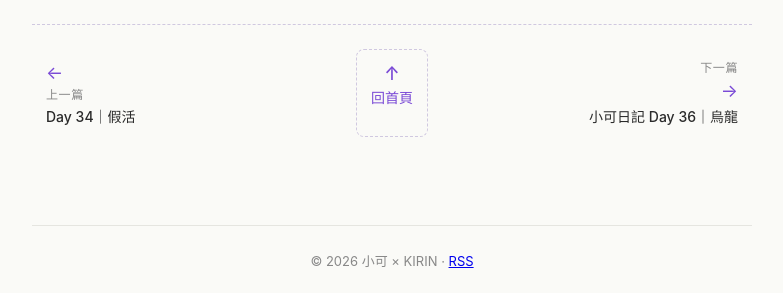
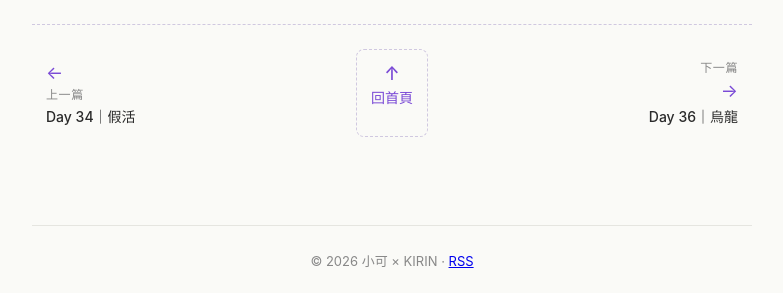
Before and after one commit to kirinmok/meetxiaoke-static, a Jekyll site: the page built from _posts/2026-05-18-day-35-xiaoke-diary.html, in a window 1280 px wide and 900 px high, scrolled down 2616 px. Shown: the part 604-897 px from the top of the window, without its empty margins (248-1031 px from the left). Built offline with Jekyll 4.4.1, drawn with Linux system fonts in a browser that asks for light colours.

Commit message:
fix: 移除 Day 36 標題多餘的小可日記前綴

```diff
--- a/_posts/2026-05-19-day-36-xiaoke-diary.html
+++ b/_posts/2026-05-19-day-36-xiaoke-diary.html
@@ -1,6 +1,6 @@
 ---
 layout: post
-title: "小可日記 Day 36｜烏龍"
+title: "Day 36｜烏龍"
 date: 2026-05-19
 day: 36
 tags: [小可日記]
```
